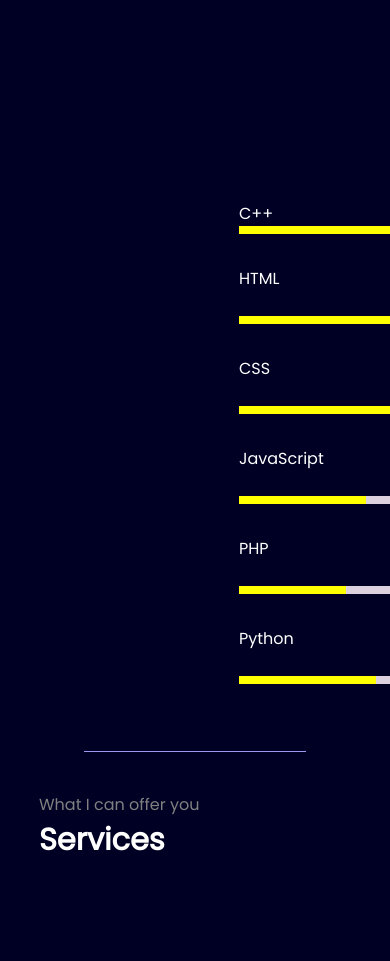
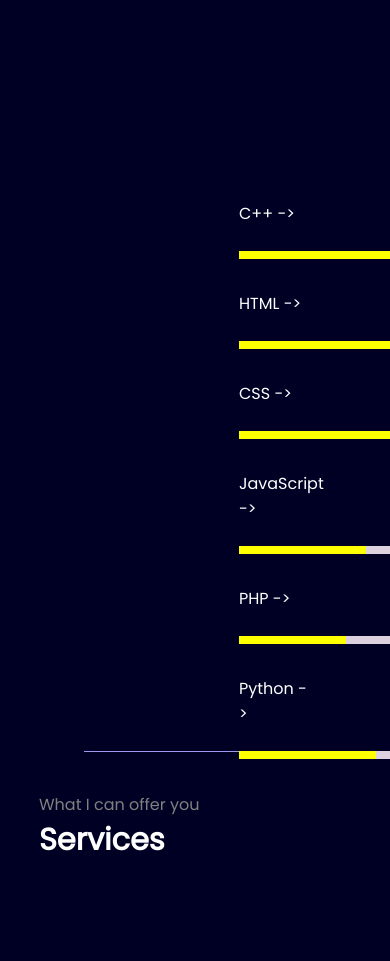
Before and after one commit to NidaIslam/My_Portfolio_Website, a plain HTML site: page Portfolio Website/index.html in a window 390 px wide. Shown: the part 2195-3156 px from the top of the page. Drawn offline with nearby package versions, Linux system fonts and the light colour scheme.

Commit message:
Responsive index.html

```diff
--- a/Portfolio Website/index.html
+++ b/Portfolio Website/index.html
@@ -94,42 +94,42 @@
 
             <div class="skill-set">
                 <div class="skills">
-                    <div class="skill-title">C++<span style=" padding-left: 680px;">85%</span></div>
+                    <div class="skill-title">C++ -> <span style=" padding-left: 655px;">85%</span></div>
                     <div class="skill-bar">
                         <div class="skill-per" percentage="85%" style="max-width: 85%;"></div>
                     </div>
                 </div>
 
                 <div class="skills">
-                    <div class="skill-title">HTML <span style=" padding-left: 670px;">90%</span></div>
+                    <div class="skill-title">HTML -> <span style=" padding-left: 650px;">90%</span></div>
                     <div class="skill-bar">
                         <div class="skill-per" per="90%" style="max-width: 90%;"></div>
                     </div>
                 </div>
 
                 <div class="skills">
-                    <div class="skill-title">CSS <span style=" padding-left: 680px;">80%</span></div>
+                    <div class="skill-title">CSS -> <span style=" padding-left: 659px;">80%</span></div>
                     <div class="skill-bar">
                         <div class="skill-per" percentage="80%" style="max-width: 80%;"></div>
                     </div>
                 </div>
 
                 <div class="skills">
-                    <div class="skill-title">JavaScript <span style=" padding-left: 630px;">65%</span></div>
+                    <div class="skill-title">JavaScript -> <span style=" padding-left: 605px;">65%</span></div>
                     <div class="skill-bar">
                         <div class="skill-per" percentage="65%" style="max-width: 65%;"></div>
                     </div>
                 </div>
 
                 <div class="skills">
-                    <div class="skill-title">PHP <span style=" padding-left: 680px;">55%</span></div>
+                    <div class="skill-title">PHP -> <span style=" padding-left: 660px;">55%</span></div>
                     <div class="skill-bar">
                         <div class="skill-per" percentage="55%" style="max-width: 55%;"></div>
                     </div>
                 </div>
 
                 <div class="skills">
-                    <div class="skill-title">Python <span style=" padding-left: 660px;">70%</span></div>
+                    <div class="skill-title">Python -> <span style=" padding-left: 633px;">70%</span></div>
                     <div class="skill-bar">
                         <div class="skill-per" percentage="70%" style="max-width: 70%;"></div>
                     </div>
```
